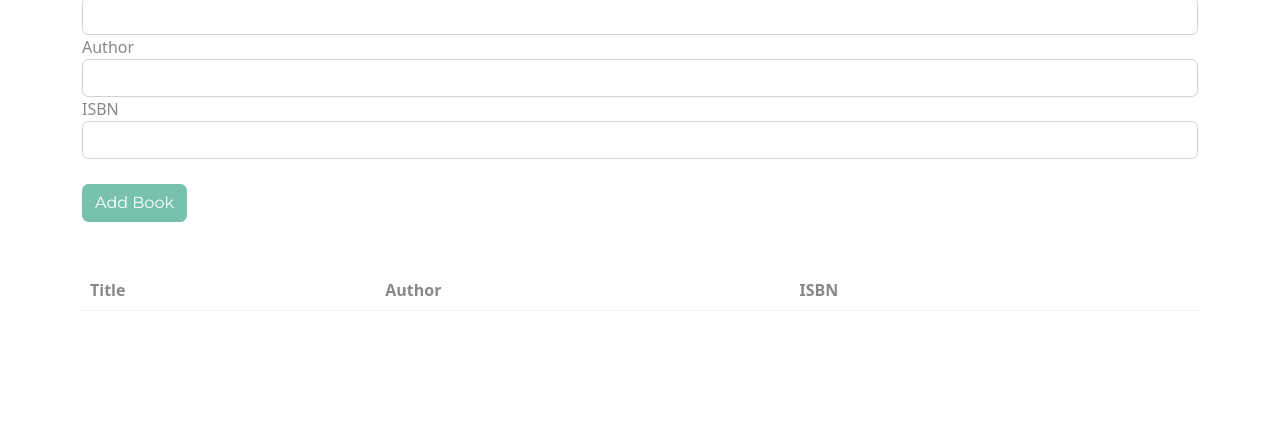
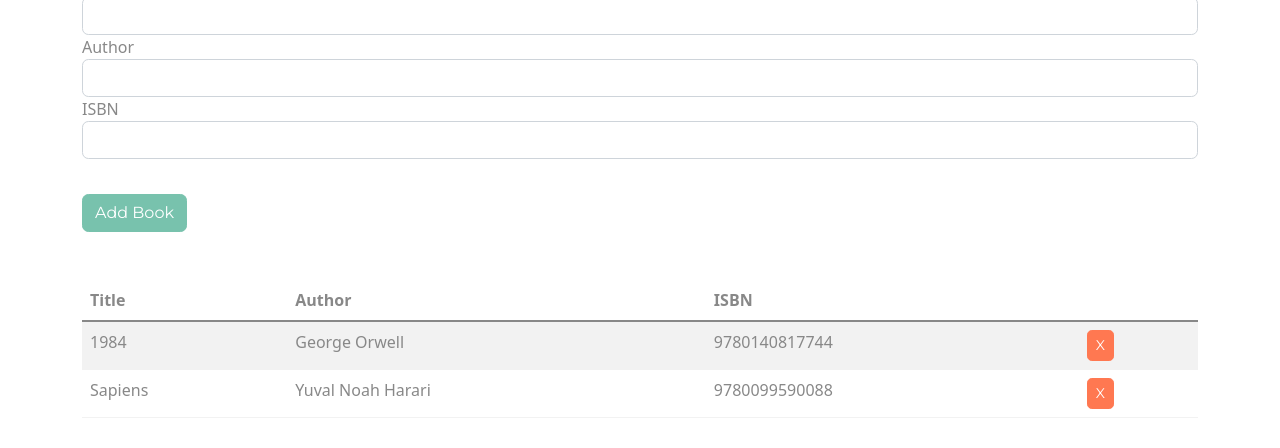
Before and after one commit to neilmartindev/odin-project-javascript-library-project, a plain HTML site: page index.html in a window 1280 px wide. Shown: the part 126-574 px from the top of the page. Drawn offline with Linux system fonts and the light colour scheme.

Commit message:
Issues with JS line 55

```diff
--- a/app.js
+++ b/app.js
@@ -0,0 +1,71 @@
+// Book class: represents a book
+class Book {
+    constructor(title, author, isbn){
+        this.title = title;
+        this.author = author;
+        this.isbn = isbn;
+    }
+}
+
+// UI class: handles UI tasks
+class UI {
+    static displayBooks() {
+        const storedBooks = [
+            {
+                title: '1984',
+                author: 'George Orwell',
+                isbn: '9780140817744'
+            },
+
+            {
+                title: 'Sapiens',
+                author: 'Yuval Noah Harari',
+                isbn: '9780099590088'
+            }
+        ];
+
+        const books = storedBooks;
+
+        books.forEach((book) => UI.addBookToList(book));
+    }
+
+    static addBookToList(book) {
+        const list = document.querySelector('#book-list');
+
+        const row = document.createElement('tr');
+
+        row.innerHTML = `
+        <td>${book.title}</td>
+        <td>${book.author}</td>
+        <td>${book.isbn}</td>
+        <td><a href="#" class="btn btn-danger btn-sm delete">X</a></td>
+        `;
+
+        list.appendChild(row);
+    }
+}
+// Store class: handles local storage within the browser
+
+// Events: display books
+
+document.addEventListener('DOMContentLoaded', UI.displayBooks);
+
+// Event: add a book
+
+document.querySelector('#book-form').addEventListener('submit', (e)=> {
+
+    //Prevent action submit
+    e.preventDefault();
+    //Get from values
+    const title = document.querySelector('#title').value;
+    const author = document.querySelector('#author').value;
+    const isbn = document.querySelector('#isbn').value;
+
+    // Instatiate book
+    const book = new Book(title, author, isbn);
+
+    console.log(book)
+
+})
+
+// Event: remove a book
--- a/index.html
+++ b/index.html
@@ -9,7 +9,7 @@
 </head>
 <body>
     <div class="container mt-4">
-    <h1 class="display-4 text-center">📚 My <span class="text-primary"> BookList</span></h1>
+    <h1 class="display-4 text-center"> 📚 My <span class="text-primary"> BookList</span></h1>
 
     <form id="book-group">
     <div class="form-group">
@@ -22,7 +22,7 @@
     <input type="text" id="Author" class="form-control">
     </div>
 
-    <div class="form-group" style="padding-bottom: 25px;">
+    <div class="form-group" style="padding-bottom: 35px;">
     <label for="ISBN">ISBN</label>
     <input type="text" id="ISBN" class="form-control">
     </div>
@@ -43,6 +43,6 @@
         <tbody id="book-list"></tbody>
     </table>
 
-    <script src="app.js"></script>
 </body>
+<script src="app.js"></script>
 </html>
```
